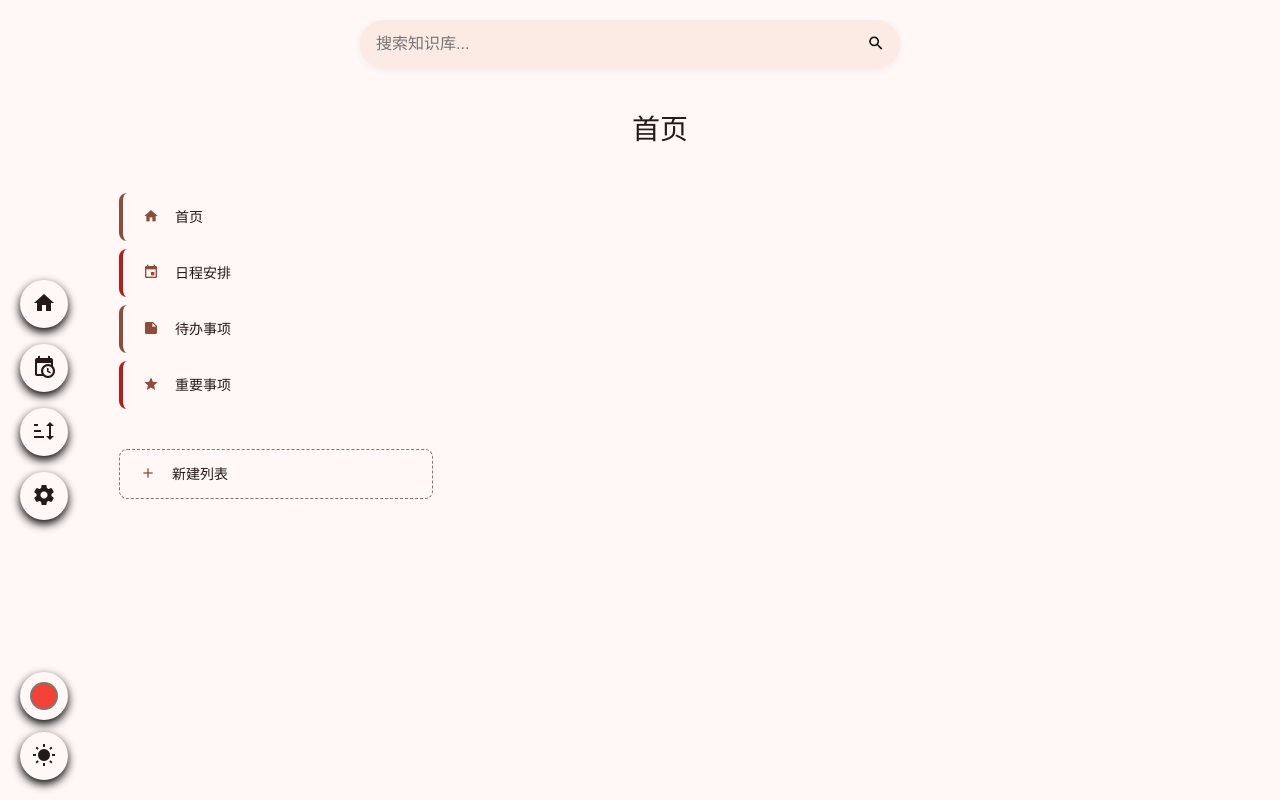
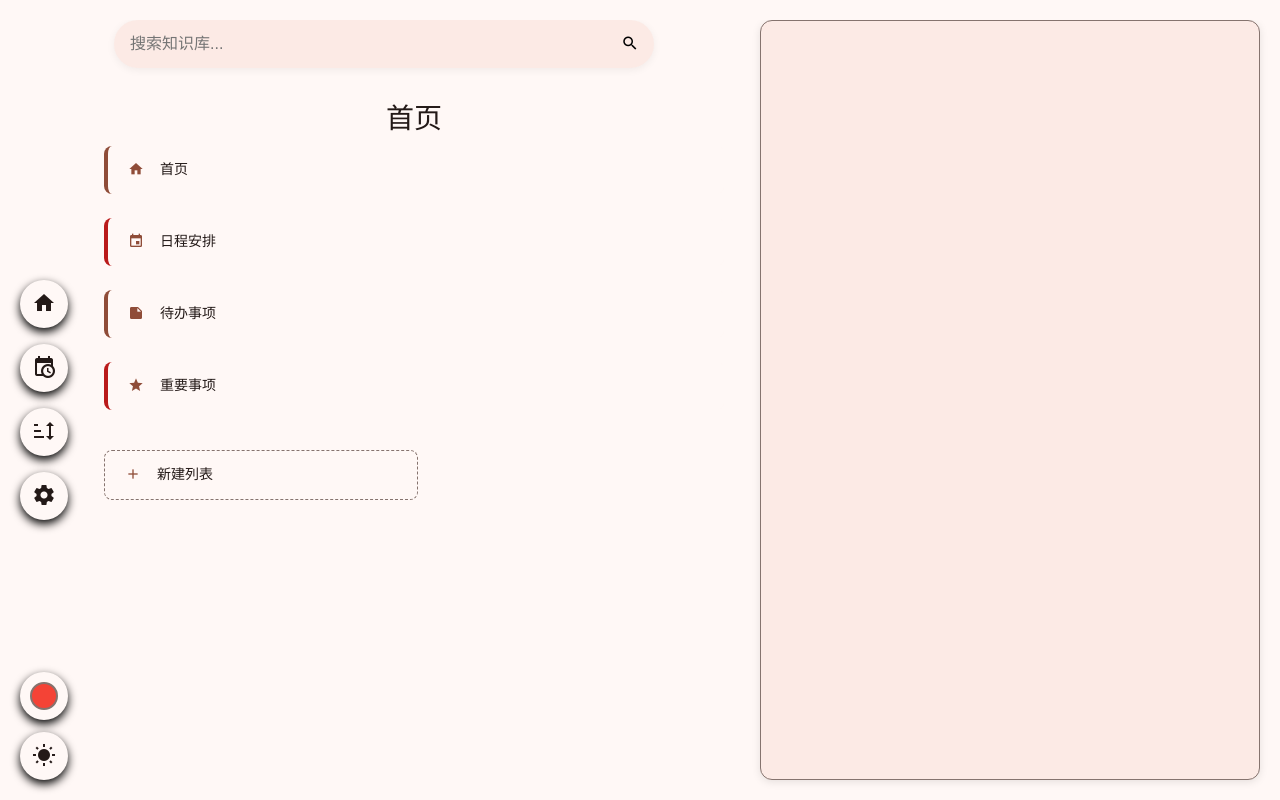
Before and after one commit to Aromatic05/ToDoLists, a Vue app: page / in a window 1280 px wide. Built offline with nearby package versions, Linux system fonts and the light colour scheme.

Commit message:
Change the Layout

```diff
--- a/src/App.vue
+++ b/src/App.vue
@@ -5,6 +5,10 @@
 
     <main class="content">
       <div class="content-wrapper">
+        <!-- Main Content Area -->
+        <div class="main-content">
+          <!-- Left Content -->
+          <div class="left-content">
             <SearchBar v-model:search-query="searchQuery" @select-result="selectSearchResult" />
 
             <h2 class="view-title">{{ getCurrentViewName() }}</h2>
@@ -22,6 +26,13 @@
             <!-- Dynamic Views -->
             <div class="view-content">
               <component :is="getViewComponent(currentView)" :viewId="currentView" />
+            </div>
+          </div>
+
+          <!-- Card Content Area -->
+          <div class="card-container">
+            <!-- 预留空白区域 -->
+          </div>
         </div>
       </div>
     </main>
--- a/src/components/Lists/BaseList.vue
+++ b/src/components/Lists/BaseList.vue
@@ -42,6 +42,8 @@ export default {
 .list-item-container {
   width: 100%;
   margin-bottom: 8px;
+  display: flex;
+  justify-content: center;
 }
 
 .list-item {
@@ -53,7 +55,7 @@ export default {
   backdrop-filter: blur(10px);
   cursor: pointer;
   transition: all 0.3s ease;
-  width: 280px;
+  width: 100%;
 }
 
 .list-item:hover {
--- a/src/components/Views/CardView.vue
+++ b/src/components/Views/CardView.vue
@@ -106,11 +106,12 @@ export default {
 
 .cards-container {
   flex: 1;
-  display: grid;
-  grid-template-columns: repeat(auto-fill, minmax(280px, 1fr));
+  display: flex;
+  flex-direction: column;
   gap: 20px;
   padding: 0;
   min-height: min-content;
+  width: 100%;
 }
 
 .cards-wrapper {
--- a/src/components/Views/ListCardView.vue
+++ b/src/components/Views/ListCardView.vue
@@ -46,14 +46,20 @@ export default {
   width: 100%;
   height: 100%;
   overflow-y: auto;
+  overflow-x: hidden;
   padding: 16px;
+  box-sizing: border-box;
+  max-width: 100%;
 }
 
 .card-grid {
-  display: grid;
-  grid-template-columns: repeat(auto-fill, minmax(280px, 1fr));
+  display: flex;
+  flex-direction: column;
   gap: 16px;
   width: 100%;
+  max-width: 100%;
+  box-sizing: border-box;
+  padding: 0 8px;
 }
 
 .no-cards {
--- a/src/components/Views/ListView.vue
+++ b/src/components/Views/ListView.vue
@@ -1,5 +1,6 @@
 <template>
   <div class="list-view-container" ref="container">
+    <!-- 主列表内容 -->
     <div class="list-content">
       <div class="list-container">
         <div v-for="(item, index) in items" :key="item.id" class="list-wrapper">
@@ -8,17 +9,24 @@
       </div>
       <AddList @click="handleAddClick" />
     </div>
-    <div class="card-preview">
-      <ListCardView v-if="selectedListId" :cards="selectedCards" @card-click="handleCardClick" />
-      <CardView v-else :viewId="viewId" />
-    </div>
+
+    <!-- 局部覆盖层 -->
+    <transition name="fade">
+      <div v-if="selectedListId" class="list-card-overlay">
+        <div class="overlay-header">
+          <button class="back-button" @click="handleBackClick">
+            <i class="fas fa-arrow-left"></i> 返回
+          </button>
+        </div>
+        <ListCardView :cards="selectedCards" @card-click="handleCardClick" />
+      </div>
+    </transition>
   </div>
 </template>
 
 <script>
 import BaseList from '@/components/Lists/BaseList.vue';
 import AddList from '@/components/Lists/AddList.vue';
-import CardView from '@/components/Views/CardView.vue';
 import ListCardView from '@/components/Views/ListCardView.vue';
 import ListDataService from '@/services/ListDataService';
 
@@ -27,7 +35,6 @@ export default {
   components: {
     BaseList,
     AddList,
-    CardView,
     ListCardView
   },
   props: {
@@ -69,18 +76,8 @@ export default {
       this.selectedCards = list ? list.cards || [] : [];
     },
     handleItemClick(item) {
-      if (item instanceof Event) {
-        return;
-      }
-      console.log('List item clicked:', item);
-      if (this.selectedListId === item.id) {
-        this.selectedListId = null;
-        this.selectedCards = [];
-      } else {
-        this.selectedListId = item.id;
-        this.selectedCards = item.cards || [];
-      }
-      console.log('Selected cards:', this.selectedCards);
+      if (item instanceof Event) return;
+      this.selectedListId = this.selectedListId === item.id ? null : item.id;
       this.$emit('item-click', item);
     },
     handleCardClick(card) {
@@ -88,6 +85,10 @@ export default {
     },
     handleAddClick() {
       this.$emit('add-click');
+    },
+    handleBackClick() {
+      this.selectedListId = null;
+      this.selectedCards = [];
     }
   }
 };
@@ -96,37 +97,70 @@ export default {
 <style scoped>
 .list-view-container {
   position: relative;
+  /* 关键定位设置 */
   height: 100%;
+  padding: 0 16px;
+  background: var(--md-sys-color-background);
   overflow: hidden;
-  padding: 0 16px;
+  transition: all 0.5s ease;
+  /* 隐藏超出容器的内容 */
+}
+
+.list-card-overlay {
+  position: absolute;
+  top: 0;
+  left: 0;
+  right: 0;
+  bottom: 0;
+  z-index: 100;
+  background: var(--md-sys-color-background);
+  padding: 16px 16px 16px 32px;
+  overflow-y: auto;
+  overflow-x: hidden;
+  box-shadow: 0 0 12px rgba(0, 0, 0, 0.1);
+  box-sizing: border-box;
+  width: 100%;
+  transition: all 0.5s ease;
+  opacity: 1;
+}
+
+.overlay-header {
+  padding-bottom: 16px;
+  border-bottom: 1px solid var(--md-sys-color-outline);
+  width: 100%;
+  box-sizing: border-box;
+}
+
+.back-button {
+  background: none;
+  border: none;
+  padding: 8px 0;
+  cursor: pointer;
+  font-size: 16px;
+  color: var(--md-sys-color-on-background);
   display: flex;
-  gap: 24px;
+  align-items: center;
+  gap: 8px;
+  width: fit-content;
+}
+
+.back-button:hover {
+  opacity: 0.8;
 }
 
 .list-content {
-  width: 300px;
-  flex-shrink: 0;
+  width: 100%;
+  height: 100%;
+  display: flex;
+  flex-direction: column;
+  gap: 16px;
+  transition: all 0.5s ease;
 }
 
 .list-container {
   width: 100%;
-  margin: 0;
-  padding: 16px 0;
-}
-
-.card-preview {
-  flex: 1;
-  min-width: 0;
-  padding: 16px 0;
-}
-
-.list-wrapper {
-  width: 100%;
-  margin-bottom: 8px;
-  transition: transform 0.2s ease;
-}
-
-.list-wrapper:hover {
-  transform: translateX(4px);
+  display: flex;
+  flex-direction: column;
+  gap: 16px;
 }
 </style>
--- a/src/styles/layout.css
+++ b/src/styles/layout.css
@@ -6,8 +6,10 @@ body {
   width: 100%;
   height: 100%;
   overflow: hidden;
+  overflow-x: hidden;
 }
 
+/* 应用主容器 */
 .app-container {
   position: fixed;
   top: 0;
@@ -18,62 +20,131 @@ body {
   font-family: -apple-system, BlinkMacSystemFont, "Segoe UI", Roboto, "Helvetica Neue", Arial, sans-serif;
   background: var(--user-bg-color, var(--bg-color));
   transition: all 0.5s ease;
+  overflow: hidden;
   overflow-x: hidden;
 }
 
+/* 主要内容区域 */
 .content {
   width: 100%;
-  min-height: 100vh;
-  padding: 20px;
+  height: 100vh;
+  padding: 20px 40px;
   overflow: hidden;
+  overflow-x: hidden;
   display: flex;
   flex-direction: column;
   align-items: center;
 }
 
+/* 内容包装器 */
 .content-wrapper {
   width: 100%;
   max-width: 1200px;
   margin: 0 auto;
   display: flex;
   flex-direction: column;
+  overflow: hidden;
+  overflow-x: hidden;
+  height: 100%;
+}
+
+/* 视图标题样式 */
+.view-title {
+  margin: 0;
+  padding: 4px 0;
+  text-align: center;
+  color: var(--view-title-color);
+  font-weight: 500;
+  font-size: 28px;
+  transition: color 0.5s ease;
+  line-height: 0.2;
+}
+
+/* 主要内容区域布局 */
+.main-content {
+  display: flex;
+  width: 100%;
+  gap: 12px;
+  height: calc(100% - 40px);
+}
+
+/* 左侧内容区域 */
+.left-content {
+  flex: 1;
+  display: flex;
+  flex-direction: column;
+  gap: 20px;
+  height: 100%;
+}
+
+/* 搜索栏样式 */
+.search-bar {
+  width: 100%;
+  margin-bottom: 0;
+}
+
+/* 搜索结果视图 */
+.search-view {
+  width: 100%;
+  height: 100%;
+  background: var(--md-sys-color-surface-container);
+  border-radius: 12px;
+  padding: 16px;
+  overflow-y: auto;
+  overflow-x: hidden;
+  scrollbar-width: thin;
+  scrollbar-color: var(--md-sys-color-outline) var(--md-sys-color-surface);
+}
+
+/* 视图内容区域 */
+.view-content {
+  flex: 1;
+  overflow-y: auto;
+  overflow-x: hidden;
+  position: relative;
+  padding: 0 8px;
+  height: 100%;
+  scrollbar-width: thin;
+  scrollbar-color: var(--md-sys-color-outline) var(--md-sys-color-surface);
+  display: flex;
+  flex-direction: column;
+  gap: 16px;
+}
+
+/* 卡片容器 */
+.card-container {
+  width: 500px;
+  min-width: 500px;
+  height: 100%;
+  background: var(--md-sys-color-surface-container);
+  border-radius: 12px;
+  padding: 16px;
+  overflow-y: auto;
+  overflow-x: hidden;
+  scrollbar-width: thin;
+  scrollbar-color: var(--md-sys-color-outline) var(--md-sys-color-surface);
+  border: 1px solid var(--md-sys-color-outline);
+  box-shadow: 0 2px 8px rgba(0, 0, 0, 0.1);
+  margin-right: 20px;
+  margin-bottom: 20px;
+  box-sizing: border-box;
+}
+
+/* 选中的搜索结果 */
+.selected-result {
+  margin-bottom: 24px;
   overflow-x: hidden;
 }
 
-.view-title {
-  margin: 16px 0 24px 0;
-  color: var(--view-title-color);
-  font-weight: 500;
-  font-size: 28px;
-  text-align: center;
-  transition: color 0.5s ease;
-}
-
-.view-content {
-  margin-left: 35px;
-  margin-right: 20px;
-  flex: 1;
-  overflow: hidden;
-  position: relative;
-  padding: 0 8px;
-}
-
-.search-view {
-  width: 100%;
-  max-width: 900px;
-  margin: 0 auto;
-}
-
-.selected-result {
-  margin-bottom: 24px;
-}
-
+/* 无搜索结果提示 */
 .no-result {
   text-align: center;
   padding: 48px 0;
   color: var(--no-result-color);
+  overflow-x: hidden;
 }
 
+/* 淡入淡出动画效果 */
 .fade-enter-active,
 .fade-leave-active {
   transition: all 0.5s ease;
```
Lines whose indentation alone changed are shown as unchanged.
